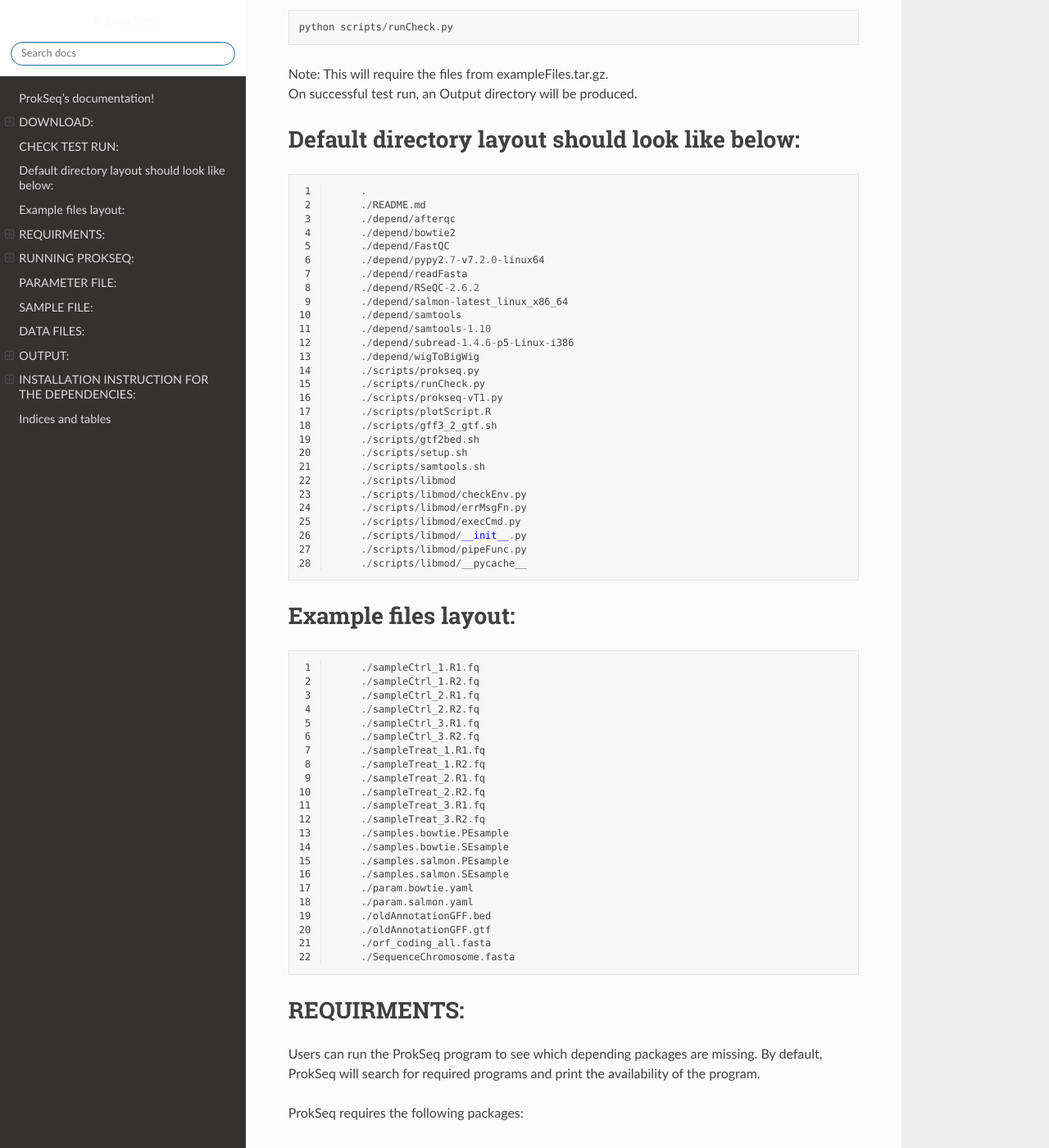
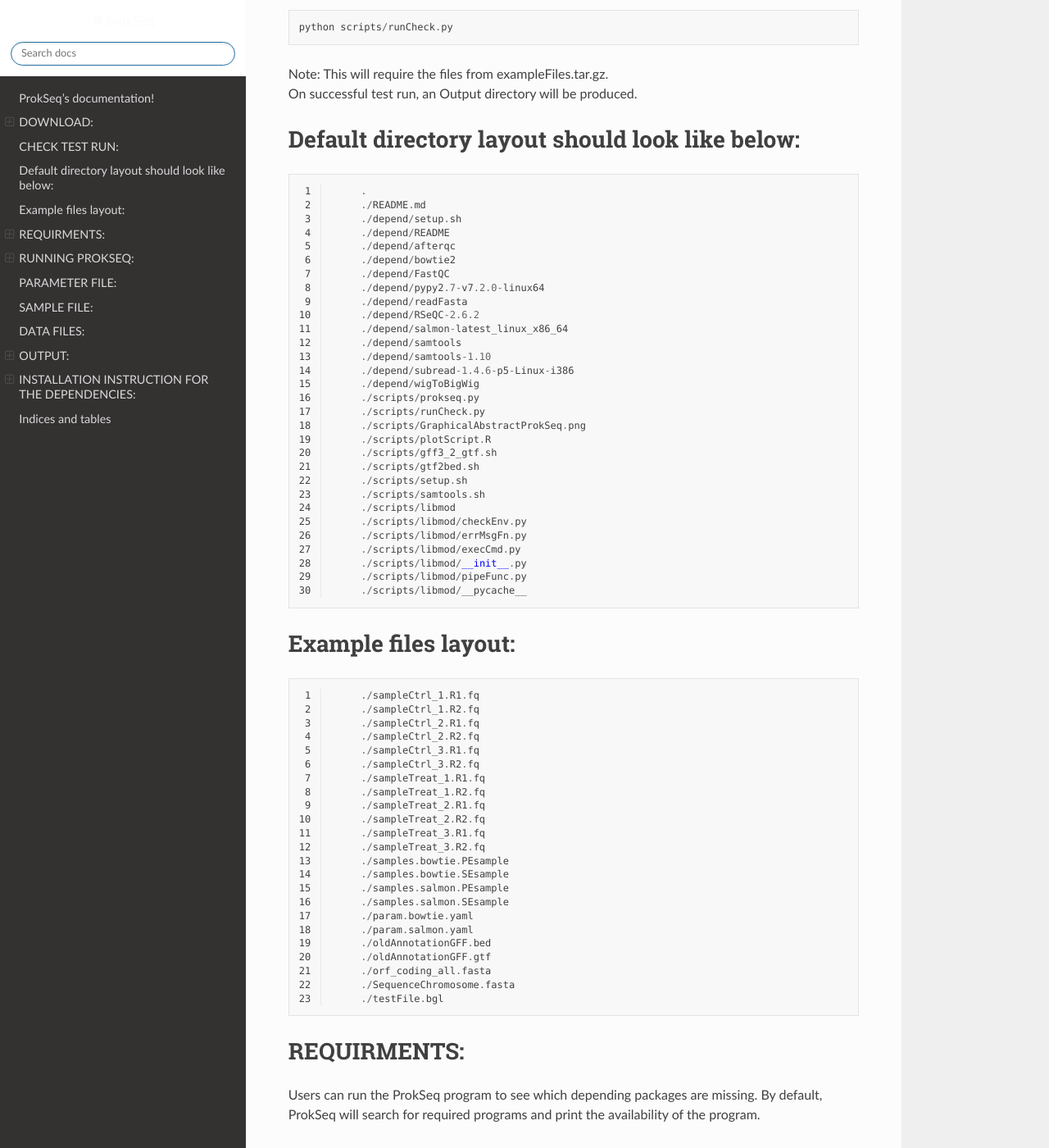
Before and after one commit to snandiDS/prokseq-v2.0, a Sphinx documentation site: the page built from docs/source/index.rst, in a window 1280 px wide and 1400 px high, scrolled down 5437 px. Shown: the whole window at 82% size. Built offline with Sphinx 7.4.7 and the Read the Docs theme 2.0.0, drawn with Linux system fonts in a browser that asks for light colours.

Commit message:
Update index.rst

```diff
--- a/docs/source/index.rst
+++ b/docs/source/index.rst
@@ -219,6 +219,8 @@
 
         .
         ./README.md
+        ./depend/setup.sh
+        ./depend/README
         ./depend/afterqc
         ./depend/bowtie2
         ./depend/FastQC
@@ -232,7 +234,7 @@
         ./depend/wigToBigWig
         ./scripts/prokseq.py
         ./scripts/runCheck.py
-        ./scripts/prokseq-vT1.py
+        ./scripts/GraphicalAbstractProkSeq.png
         ./scripts/plotScript.R
         ./scripts/gff3_2_gtf.sh
         ./scripts/gtf2bed.sh
@@ -274,6 +276,7 @@
         ./oldAnnotationGFF.gtf
         ./orf_coding_all.fasta
         ./SequenceChromosome.fasta
+        ./testFile.bgl
 
 
 REQUIRMENTS:
```
